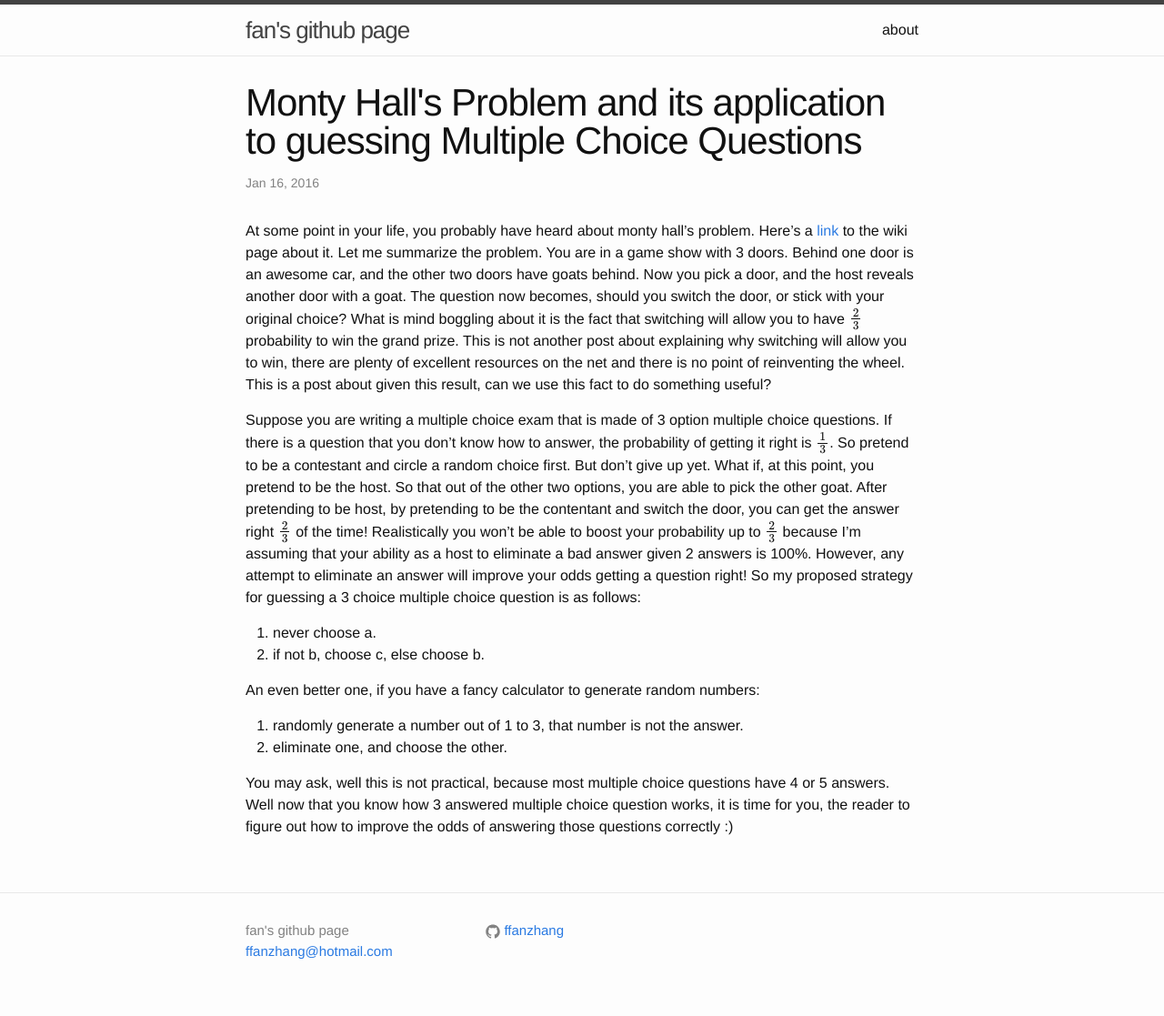
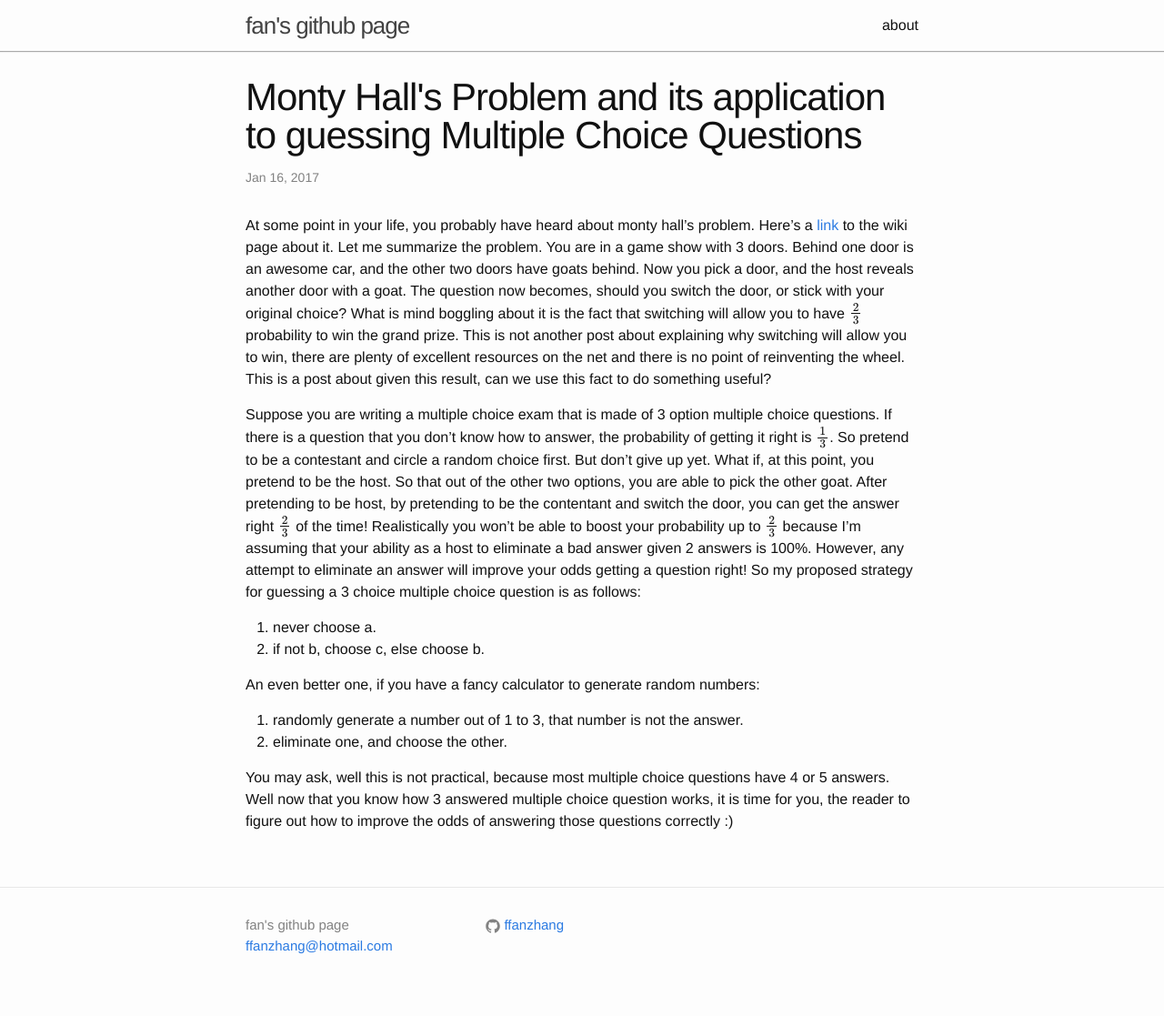
Before and after one commit to ffanzhang/ffanzhang.github.io, a Jekyll site: the page built from _posts/2017-01-15-monty-hall-and-multiple-choice.markdown, in a window 1280 px wide. Shown: the whole page at 91% size. Built offline with Jekyll 4.4.1, drawn with Linux system fonts in a browser that asks for light colours; formulas are drawn with MathJax 3.

Commit message:
fixed year

```diff
--- a/_posts/2017-01-07-get-bits-stdc++-header.markdown
+++ b/_posts/2017-01-07-get-bits-stdc++-header.markdown
@@ -1,7 +1,7 @@
 ---
 layout: post
 title: "Getting &lt;bits/stdc++.h&gt; header on a Mac"
-date: 2016-01-07 07:32:25 -0800
+date: 2017-01-07 07:32:25 -0800
 ---
 
 If you've stumbled on this post and just looking for a solution, you can skip all the mumbo jumbo and just try the snippet.
--- a/_posts/2017-01-15-monty-hall-and-multiple-choice.markdown
+++ b/_posts/2017-01-15-monty-hall-and-multiple-choice.markdown
@@ -2,7 +2,7 @@
 layout: post
 title: "Monty Hall's Problem and its application to guessing Multiple Choice
 Questions"
-date: 2016-01-15 22:55:25 -0800
+date: 2017-01-15 22:55:25 -0800
 ---
 At some point in your life, you probably have heard about monty hall's
 problem. Here's a [link](https://en.wikipedia.org/wiki/Monty_Hall_problem) to
--- a/_sass/_layout.scss
+++ b/_sass/_layout.scss
@@ -2,9 +2,11 @@
  * Site header
  */
 .site-header {
-    border-top: 5px solid $grey-color-dark;
-    border-bottom: 1px solid $grey-color-light;
+    //border-top: 5px solid $grey-color-dark;
+//    border-bottom: 1px solid $grey-color-light;
     min-height: 56px;
+    box-shadow: 0 1px 1px rgba(0,0,0,0.12), 0 1px 1px rgba(0,0,0,0.24);
+    transition: all 0.3s cubic-bezier(.25,.8,.25,1);
 
     // Positioning context for the mobile navigation icon
     position: relative;
```
